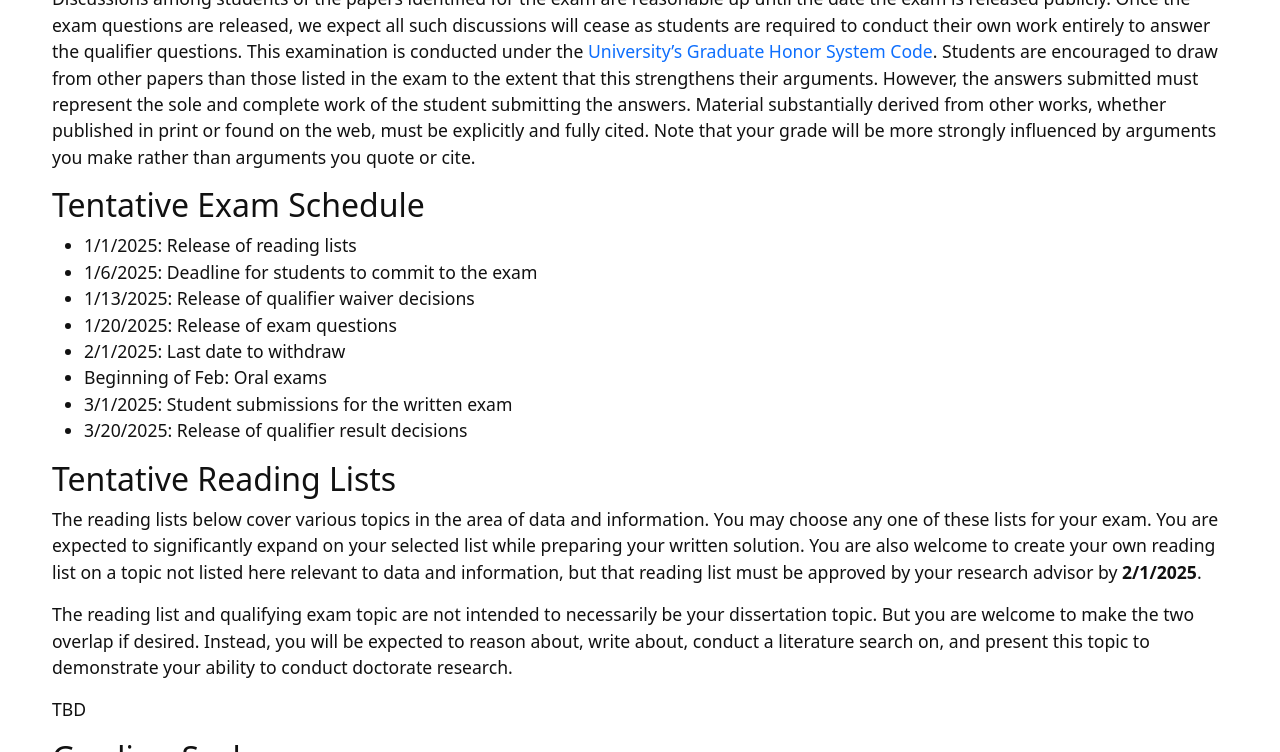
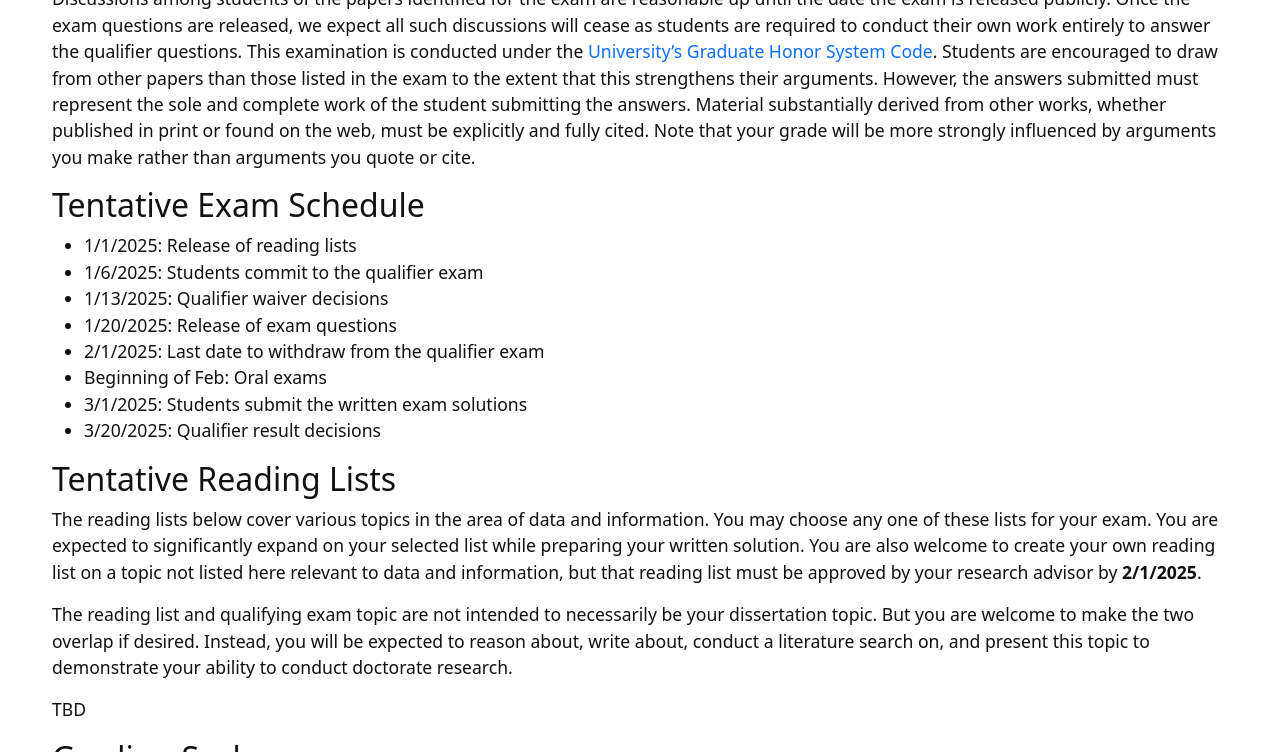
Before and after one commit to xuanwang91/2025-phd-qualifier-exam, a Jekyll site: the page built from index.md, in a window 1280 px wide and 900 px high, scrolled down 1077 px, cut to the strip 0-752 px from the top of the window. Built offline with Jekyll 4.4.1, drawn with Linux system fonts in a browser that asks for light colours.

Commit message:
Update index.md

```diff
--- a/index.md
+++ b/index.md
@@ -36,13 +36,13 @@ Discussions among students of the papers identified for the exam are reasonable
 
 ## Tentative Exam Schedule
 - 1/1/2025: Release of reading lists
-- 1/6/2025: Deadline for students to commit to the exam
-- 1/13/2025: Release of qualifier waiver decisions
+- 1/6/2025: Students commit to the qualifier exam
+- 1/13/2025: Qualifier waiver decisions
 - 1/20/2025: Release of exam questions
-- 2/1/2025: Last date to withdraw
+- 2/1/2025: Last date to withdraw from the qualifier exam
 - Beginning of Feb: Oral exams
-- 3/1/2025: Student submissions for the written exam
-- 3/20/2025: Release of qualifier result decisions
+- 3/1/2025: Students submit the written exam solutions
+- 3/20/2025: Qualifier result decisions
 
 ## Tentative Reading Lists
 The reading lists below cover various topics in the area of data and information. You may choose any one of these lists for your exam. You are expected to significantly expand on your selected list while preparing your written solution. You are also welcome to create your own reading list on a topic not listed here relevant to data and information, but that reading list must be approved by your research advisor by **2/1/2025**.
```
